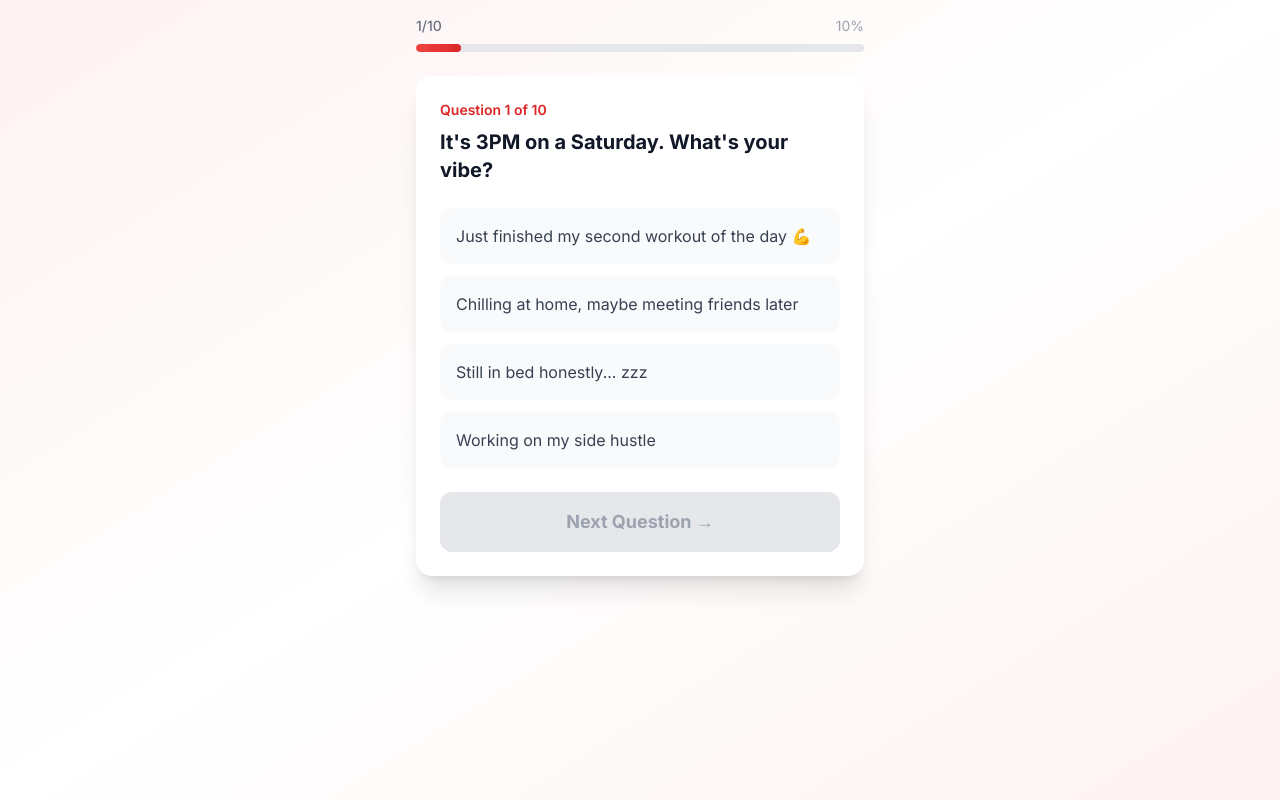
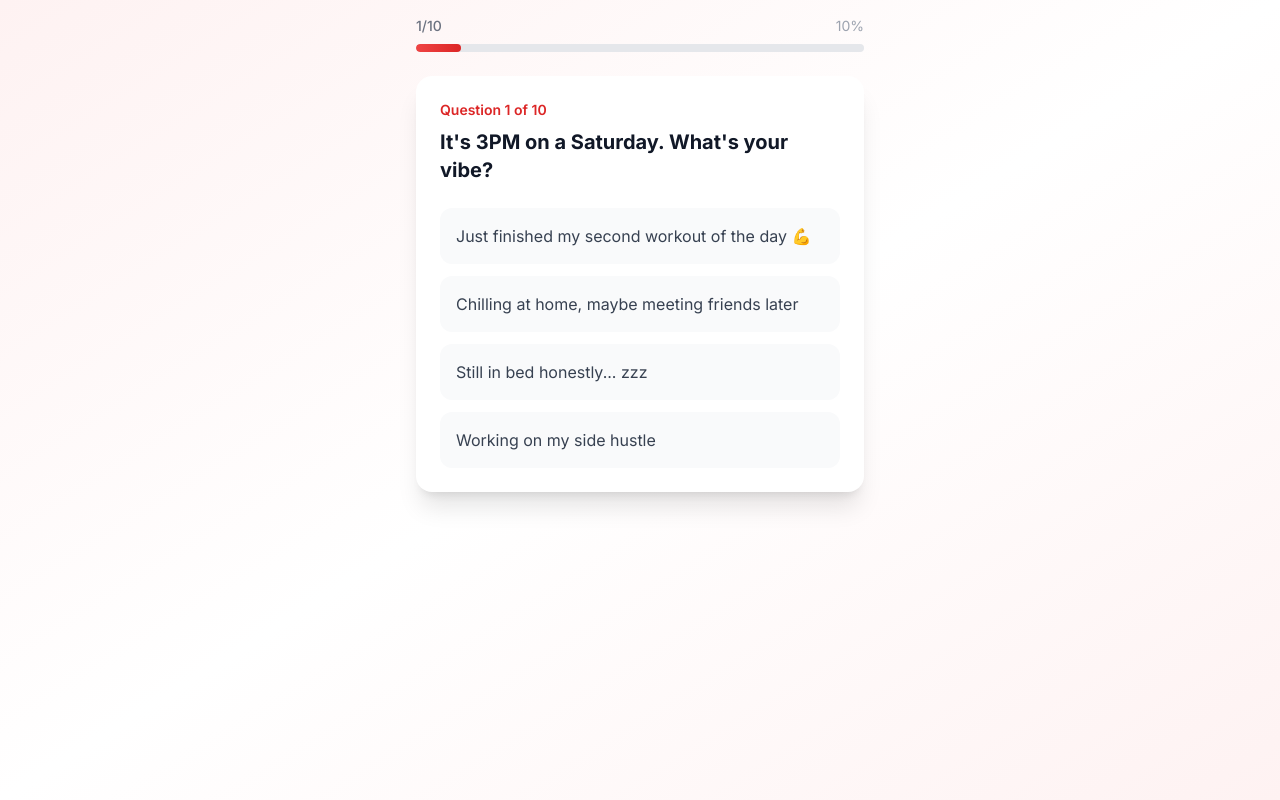
Before and after one commit to Caephler/sg-food-personality, a Next.js app: page /quiz in a window 1280 px wide. Built offline with nearby package versions, Linux system fonts and the light colour scheme.

Commit message:
feat: update features

```diff
--- a/src/app/quiz/page.tsx
+++ b/src/app/quiz/page.tsx
@@ -17,12 +17,15 @@ export default function QuizPage() {
 
   const handleAnswerSelect = (answerId: string) => {
     setSelectedAnswer(answerId);
+    // Immediately proceed to next question
+    handleNext(answerId);
   };
 
-  const handleNext = () => {
-    if (!question || !selectedAnswer) return;
+  const handleNext = (answerId?: string) => {
+    const selectedAnswerId = answerId || selectedAnswer;
+    if (!question || !selectedAnswerId) return;
 
-    const answer = question.answers.find((a) => a.id === selectedAnswer);
+    const answer = question.answers.find((a) => a.id === selectedAnswerId);
     if (!answer) return;
 
     const newAnswers = { ...answers, [currentQuestion]: answer };
@@ -85,31 +88,8 @@ export default function QuizPage() {
               ))}
             </div>
 
-            {/* Next Button */}
-            <motion.button
-              onClick={handleNext}
-              disabled={!selectedAnswer}
-              className={`w-full mt-6 py-4 rounded-xl font-bold text-lg transition-all ${
-                selectedAnswer
-                  ? "bg-red-600 hover:bg-red-700 text-white shadow-lg hover:shadow-xl transform hover:scale-105"
-                  : "bg-gray-200 dark:bg-gray-600 text-gray-400 dark:text-gray-300 cursor-not-allowed"
-              }`}
-              whileTap={selectedAnswer ? { scale: 0.98 } : {}}
-            >
-              {currentQuestion === questions.length ? "See My Result! 🎉" : "Next Question →"}
-            </motion.button>
           </motion.div>
         </AnimatePresence>
-
-        {/* Back Button */}
-        {currentQuestion > 1 && (
-          <button
-            onClick={() => setCurrentQuestion(currentQuestion - 1)}
-            className="mt-4 text-gray-500 dark:text-gray-400 hover:text-gray-700 dark:hover:text-gray-200 text-sm"
-          >
-            ← Go Back
-          </button>
-        )}
       </div>
     </main>
   );
--- a/src/app/result/page.tsx
+++ b/src/app/result/page.tsx
@@ -5,7 +5,6 @@ import { useRouter } from "next/navigation";
 import { motion } from "framer-motion";
 import { dishes, type Dish } from "@/data/dishes";
 import { questions, type QuizAnswer } from "@/data/questions";
-import ShareButtons from "@/components/ShareButtons";
 
 export default function ResultPage() {
   const router = useRouter();
@@ -273,16 +272,6 @@ export default function ResultPage() {
           </div>
         </motion.div>
 
-        {/* Share Section */}
-        <motion.div
-          className="mt-8"
-          initial={{ opacity: 0, y: 20 }}
-          animate={{ opacity: 1, y: 0 }}
-          transition={{ delay: 0.6 }}
-        >
-          <ShareButtons dish={result} />
-        </motion.div>
-
         {/* Retake Quiz */}
         <motion.div
           className="mt-6 text-center"
```
